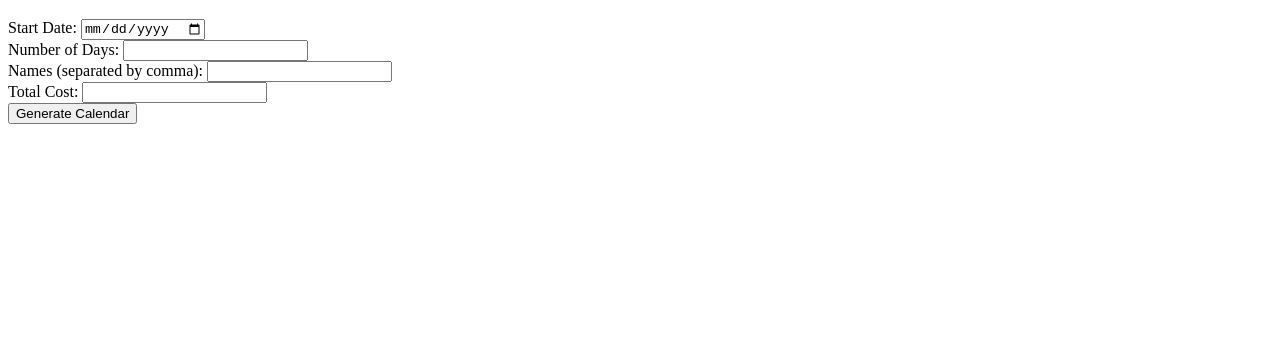
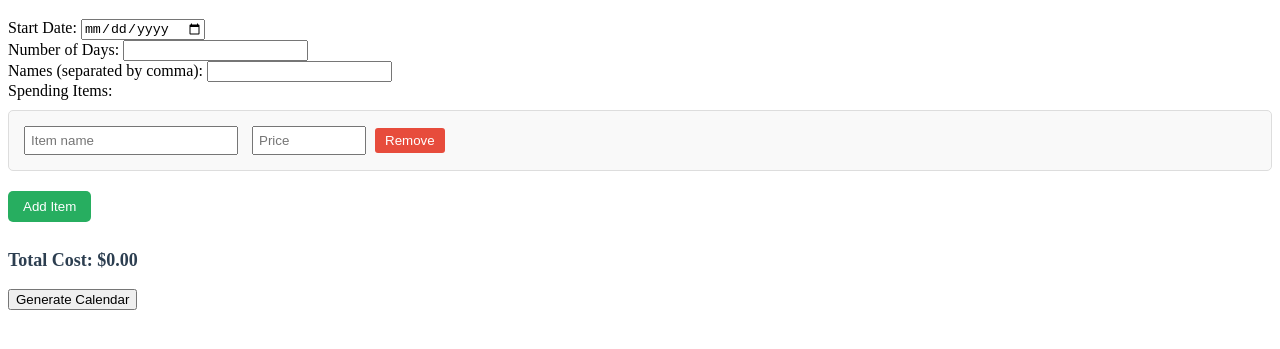
Before and after one commit to scott3212/smallPrograms, a plain HTML site: page CarWashShare/index.html in a window 1280 px wide. Shown: the part 61-410 px from the top of the page. Drawn offline with Linux system fonts and the light colour scheme.

Commit message:
Add spending list to car wash share

```diff
--- a/CarWashShare/index.html
+++ b/CarWashShare/index.html
@@ -28,6 +28,61 @@
 				text-align: left;
 				font-size: 18px;
 				}
+
+			/* Spending items styling */
+			.spending-item {
+				margin: 10px 0;
+				padding: 10px;
+				border: 1px solid #ddd;
+				border-radius: 5px;
+				background: #f9f9f9;
+			}
+
+			.spending-item input {
+				margin: 5px;
+				padding: 5px;
+			}
+
+			.item-name {
+				width: 200px;
+			}
+
+			.item-price {
+				width: 100px;
+			}
+
+			.remove-item {
+				background: #e74c3c;
+				color: white;
+				border: none;
+				padding: 5px 10px;
+				border-radius: 3px;
+				cursor: pointer;
+			}
+
+			.remove-item:hover {
+				background: #c0392b;
+			}
+
+			#add-item {
+				background: #27ae60;
+				color: white;
+				border: none;
+				padding: 8px 15px;
+				border-radius: 5px;
+				cursor: pointer;
+				margin: 10px 0;
+			}
+
+			#add-item:hover {
+				background: #229954;
+			}
+
+			#total-display {
+				font-weight: bold;
+				font-size: 18px;
+				color: #2c3e50;
+			}
 		</style>
     </head>
     <body>
@@ -39,8 +94,18 @@
             <input type="number" id="num-days" name="num-days"><br>
 			<label for="names">Names (separated by comma):</label>
 			<input type="text" id="names" name="names"><br>
-			<label for="total-cost">Total Cost:</label>
-			<input type="number" id="total-cost" name="total-cost" step="0.01"><br>
+
+			<label>Spending Items:</label>
+			<div id="spending-items">
+				<div class="spending-item">
+					<input type="text" class="item-name" placeholder="Item name" required>
+					<input type="number" class="item-price" placeholder="Price" step="0.01" required>
+					<button type="button" class="remove-item" onclick="removeSpendingItem(this)">Remove</button>
+				</div>
+			</div>
+			<button type="button" id="add-item" onclick="addSpendingItem()">Add Item</button><br><br>
+
+			<div id="total-display">Total Cost: $0.00</div><br>
             <input type="submit" value="Generate Calendar">
         </form>
 		<div id="summary"></div>
@@ -51,6 +116,59 @@
 			const calendar = document.getElementById('calendar');
 			const summary = document.getElementById('summary');
 
+			// Function to add new spending item
+			function addSpendingItem() {
+				const spendingItems = document.getElementById('spending-items');
+				const newItem = document.createElement('div');
+				newItem.className = 'spending-item';
+				newItem.innerHTML = `
+					<input type="text" class="item-name" placeholder="Item name" required>
+					<input type="number" class="item-price" placeholder="Price" step="0.01" required>
+					<button type="button" class="remove-item" onclick="removeSpendingItem(this)">Remove</button>
+				`;
+				spendingItems.appendChild(newItem);
+
+				// Add event listener to new price input
+				const priceInput = newItem.querySelector('.item-price');
+				priceInput.addEventListener('input', updateTotal);
+			}
+
+			// Function to remove spending item
+			function removeSpendingItem(button) {
+				const spendingItems = document.getElementById('spending-items');
+				const items = spendingItems.querySelectorAll('.spending-item');
+
+				// Only allow removal if more than one item exists
+				if (items.length > 1) {
+					button.parentElement.remove();
+					updateTotal();
+				} else {
+					alert('At least one item is required.');
+				}
+			}
+
+			// Function to calculate and update total cost
+			function updateTotal() {
+				const priceInputs = document.querySelectorAll('.item-price');
+				let total = 0;
+
+				priceInputs.forEach(input => {
+					const value = parseFloat(input.value) || 0;
+					total += value;
+				});
+
+				document.getElementById('total-display').textContent = `Total Cost: $${total.toFixed(2)}`;
+				return total;
+			}
+
+			// Add event listeners to existing price inputs on page load
+			document.addEventListener('DOMContentLoaded', function() {
+				const priceInputs = document.querySelectorAll('.item-price');
+				priceInputs.forEach(input => {
+					input.addEventListener('input', updateTotal);
+				});
+			});
+
 			// Add submit event listener to form
 			form.addEventListener('submit', function(e) {
 			    e.preventDefault(); // prevent form from submitting
@@ -59,7 +177,7 @@
 			    const startDateInput = document.getElementById('start-date');
 			    const numDaysInput = document.getElementById('num-days');
 				const names = document.getElementById('names').value.split(",");
-				const totalCost = document.getElementById('total-cost').value;
+				const totalCost = updateTotal(); // Get total from spending items
 				let nameDict = {}
 				for (const name of names) {
 					nameDict[name] = 0;
@@ -93,17 +211,29 @@
 					}
 				}
 
-				let tableHtml = '<h2>Cost Summary</h2><br><table><thead><tr><th>Name</th><th>Cost</th></tr></thead><tbody>'
+				// Generate spending items breakdown
+				let summaryHtml = '<h2>Spending Items</h2><table><thead><tr><th>Item</th><th>Price</th></tr></thead><tbody>';
+				const spendingItems = document.querySelectorAll('.spending-item');
+				spendingItems.forEach(item => {
+					const itemName = item.querySelector('.item-name').value || 'Unnamed Item';
+					const itemPrice = parseFloat(item.querySelector('.item-price').value) || 0;
+					summaryHtml += `<tr><td>${itemName}</td><td>$${itemPrice.toFixed(2)}</td></tr>`;
+				});
+				summaryHtml += `<tr style="font-weight: bold; background: #3498db; color: white;"><td>Total</td><td>$${totalCost.toFixed(2)}</td></tr>`;
+				summaryHtml += '</tbody></table><br>';
+
+				// Generate cost breakdown by person
+				summaryHtml += '<h2>Cost Breakdown by Person</h2><table><thead><tr><th>Name</th><th>Days</th><th>Cost</th></tr></thead><tbody>'
 				for (const name in nameDict) {
 					if (nameDict.hasOwnProperty(name)) {
 						let cost = (nameDict[name] / sum) * totalCost;
 						cost = (Math.round(cost * 100) / 100).toFixed(2);
-						tableHtml += `<tr><td>${name}</td><td>${cost}</td></tr>`;
+						summaryHtml += `<tr><td>${name}</td><td>${nameDict[name]}</td><td>$${cost}</td></tr>`;
 					}
 				}
 
-				tableHtml += '</tbody></table>';
-				return tableHtml;
+				summaryHtml += '</tbody></table>';
+				return summaryHtml;
 			}
 
 			// Function to generate calendar HTML
```
